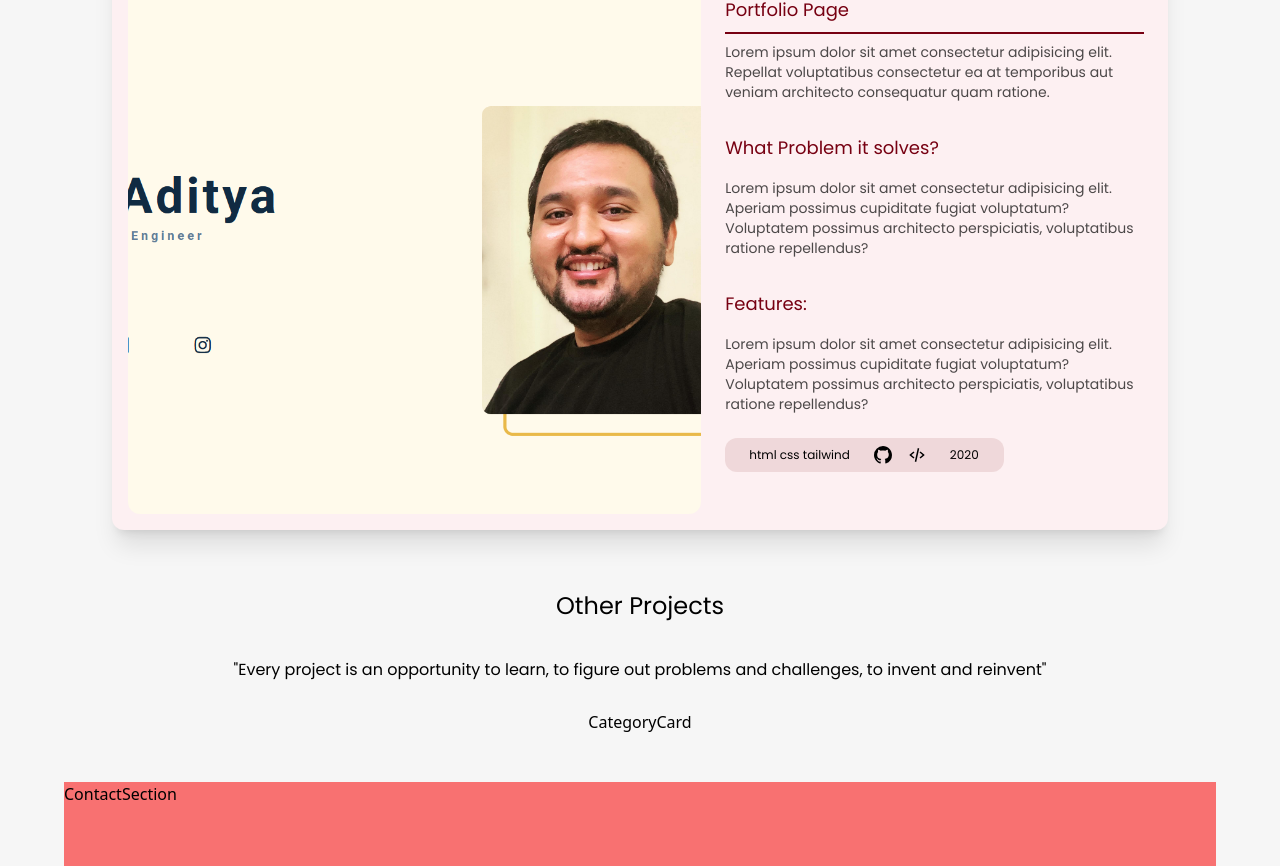
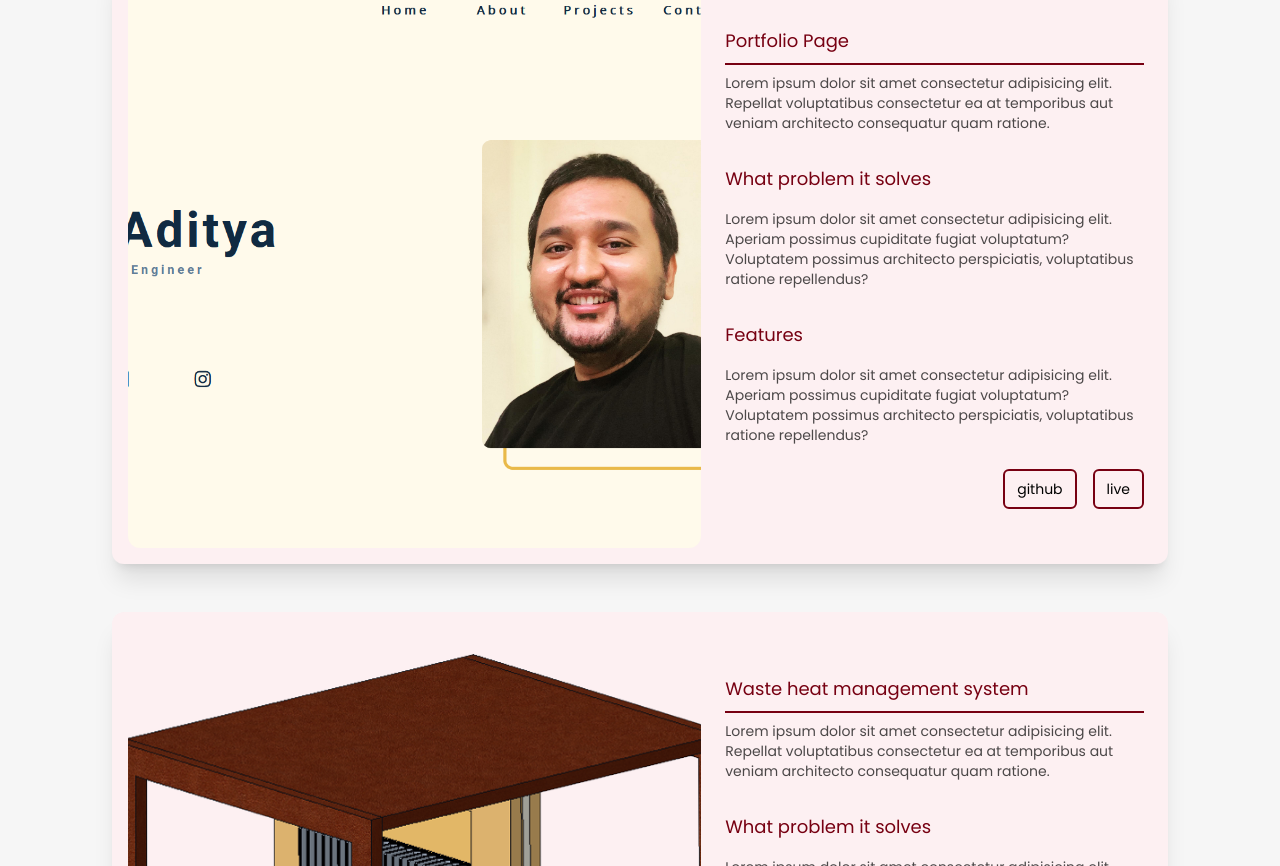
Before and after one commit to iamadityamall/personal-portfolio, a React (Create React App) app: page / in a window 1280 px wide. Shown: the part 1934-2800 px from the top of the page. Built offline with nearby package versions, Linux system fonts and the light colour scheme.

Commit message:
project section completed

```diff
--- a/src/components/CategoryCard.jsx
+++ b/src/components/CategoryCard.jsx
@@ -1,9 +1,38 @@
-import React from 'react'
+import React from "react";
+import SecondaryButton from "./SecondaryButton";
 
-const CategoryCard = () => {
+const CategoryCard = ({ icon, title, info, addInfo }) => {
   return (
-    <div>CategoryCard</div>
-  )
-}
+    <article
+      href="#projects"
+      target="_blank"
+      rel="noreferrer"
+      className="bg-secondary rounded-3xl h-[250px] text-left p-6 flex flex-col justify-between font-Poppins shadow-xl text-darkPurple w-"
+    >
+      {/* category icon */}
+      <div>
+        <img src={icon} alt="" className="w-10 h-10 rounded-full"/>
+      </div>
 
-export default CategoryCard
+      {/* category info */}
+      <div className="space-y-4">
+        <h1 className="text-xl border-b-2 border-darkPurple">{title}</h1>
+        <p className="text-black/70">
+          {info}
+        </p>
+      </div>
+
+      {/* category footer */}
+      <div className="flex flex-row justify-between items-center">
+        <div>{addInfo}</div>
+        <div className="space-x-4 ">
+          <SecondaryButton name="github" />
+          <SecondaryButton name="live" />
+        </div>
+      </div>
+
+    </article>
+  );
+};
+
+export default CategoryCard;
--- a/src/components/Home/AboutSection.jsx
+++ b/src/components/Home/AboutSection.jsx
@@ -3,7 +3,7 @@ import React from "react";
 const About = () => {
   return (
     <main
-      className="h-screen bg-primary flex flex-col text-center justify-evenly space-y-6 md:flex-row md:items-center md:space-x-5 xl:px-12"
+      className="h-screen bg-primary flex flex-col text-center justify-evenly space-y-6 md:flex-row md:space-x-5 xl:px-12 xl:items-center border-darkPurple border-t-2"
       id="about"
     >
       {/* About Me */}
--- a/src/components/Home/ProjectsSection.jsx
+++ b/src/components/Home/ProjectsSection.jsx
@@ -1,15 +1,17 @@
 import React from "react";
 import ProjectsCard from "../ProjectsCard";
 import CategoryCard from "../CategoryCard";
-
+import { otherProjectData } from "../../projectData";
+import { projectData } from "../../projectData";
 
 const ProjectsSection = () => {
+
   return (
     <section
-      className="min-h-screen bg-primary flex flex-col items-center text-center space-y-8 p-2 xl:p-12 xl:space-y-12"
+      className="min-h-screen bg-primary flex flex-col items-center text-center space-y-12 p-2 xl:p-12 xl:space-y-12 border-t-2 border-darkPurple py-12"
       id="projects"
     >
-      <div className="font-Poppins flex flex-col xl:flex-row xl:space-x-10 xl:items-center xl:justify-center xl:w-full">
+      <div className="font-Poppins flex flex-col xl:flex-row xl:space-x-10 xl:items-center xl:justify-center xl:w-full xl:py-4">
         <h1 className="text-2xl p-3 xl:text-5xl">projects-📝</h1>
         <p className="p-4 xl:text-2xl">
           "It takes half your life before you discover life is a do-it-yourself
@@ -18,20 +20,28 @@ const ProjectsSection = () => {
       </div>
 
       {/* Portfolio projects */}
-      <div className="flex flex-col space-y-3 ">
-        <ProjectsCard />
+      <div className="flex flex-col space-y-12 ">
+        {projectData.map((singleProject) => {
+          const {id} = singleProject;
+          return <ProjectsCard key={id} {...singleProject}/>
+        })}
       </div>
 
       {/* some more projects */}
-      <div className="flex flex-col space-y-3">
-        <div className="font-Poppins flex flex-col space-y-2">
-          <h1 className="text-2xl p-3">Other Projects</h1>
-          <p className="p-4 ">
+      <div className="flex flex-col space-y-12 py-12">
+        <div className="font-Poppins flex flex-col xl:flex-row-reverse xl:justify-end xl:items-center">
+          <h1 className="text-2xl p-6 xl:text-3xl xl:py-8 xl:w-96">Other Projects</h1>
+          <p className="p-6 xl:text-2xl xl:text-center">
             "Every project is an opportunity to learn, to figure out problems
             and challenges, to invent and reinvent"
           </p>
         </div>
-        <CategoryCard />
+        <div className="flex flex-col space-y-4 xl:flex-row xl:space-y-0 xl:space-x-8">
+          {otherProjectData.map((singleProject) => {
+            const {id} = singleProject;
+            return <CategoryCard key={id} {...singleProject} />;
+          })}
+        </div>
       </div>
     </section>
   );
--- a/src/components/ProjectsCard.jsx
+++ b/src/components/ProjectsCard.jsx
@@ -1,17 +1,15 @@
 import React from "react";
-import ProfilePicture from "../images/portfolio-website.png";
-import { VscGithubInverted } from "react-icons/vsc";
-import { BiCodeAlt } from "react-icons/bi";
+import SecondaryButton from "./SecondaryButton";
 
-const ProjectsCard = () => {
+const ProjectsCard = ({image, title_1, title_2, title_3, info_1, info_2, info_3, liveLink}) => {
   return (
     <article className="bg-secondary flex flex-col rounded-xl overflow-auto xl:flex-row xl:items-center shadow-xl p-2 xl:h-[75vh] xl:w-auto">
 
       {/* image container */}
       <div className="w-full h-[300px] xl:h-full p-2">
         <img
-          src={ProfilePicture}
-          alt=""
+          src={image}
+          alt="profile pic"
           className="w-full h-full object-cover rounded-xl"
         />
       </div>
@@ -20,45 +18,32 @@ const ProjectsCard = () => {
       <div className="text-left flex flex-col space-y-4 font-Poppins p-4 xl:w-3/4 xl:h-full xl:justify-center">
         <div className="flex flex-col">
           <h1 className="py-2 text-xl text-darkPurple xl:text-lg border-b-2 border-darkPurple">
-            Portfolio Page
+            {title_1}
           </h1>
           <p className="text-black/70 text-sm xl:text-sm py-2">
-            Lorem ipsum dolor sit amet consectetur adipisicing elit. Repellat
-            voluptatibus consectetur ea at temporibus aut veniam architecto
-            consequatur quam ratione.
+            {info_1}
           </p>
         </div>
         <div className="flex flex-col">
           <h1 className="py-2 text-xl text-darkPurple xl:text-lg">
-            What Problem it solves?
+            {title_2}
           </h1>
           <p className="text-black/70 text-sm xl:text-sm py-2">
-            Lorem ipsum dolor sit amet consectetur adipisicing elit. Aperiam
-            possimus cupiditate fugiat voluptatum? Voluptatem possimus
-            architecto perspiciatis, voluptatibus ratione repellendus?
+            {info_2}
           </p>
         </div>
         <div className="flex flex-col">
-          <h1 className="py-2 text-xl text-darkPurple xl:text-lg">Features:</h1>
+          <h1 className="py-2 text-xl text-darkPurple xl:text-lg">{title_3}</h1>
           <p className="text-black/70 text-sm xl:text-sm py-2">
-            Lorem ipsum dolor sit amet consectetur adipisicing elit. Aperiam
-            possimus cupiditate fugiat voluptatum? Voluptatem possimus
-            architecto perspiciatis, voluptatibus ratione repellendus?
+            {info_3}
           </p>
         </div>
-        <div className="flex flex-col justify-between bg-darkPurple/10 items-center rounded-xl xl:w-4/6">
-          <div className="px-6 text-xs flex space-x-6 w-full justify-center items-center p-2 xl:justify-start xl:w-full">
-            <div>html css tailwind</div>
-            <div className="flex items-center text-sm space-x-4 xl:text-lg">
-              <VscGithubInverted className="cursor-pointer" />
-              <BiCodeAlt className="cursor-pointer" />
-            </div>
-            <div className="">2020</div>
-          </div>
+        <div className="flex justify-start space-x-4 items-center xl:justify-end">
+          <SecondaryButton name="github" />
+          <SecondaryButton name="live" link={liveLink}/>
         </div>
       </div>
 
-      {/* footer */}
     </article>
   );
 };
--- /dev/null
+++ b/src/components/SecondaryButton.jsx
@@ -0,0 +1,16 @@
+import React from "react";
+
+const SecondaryButton = ({ name, link }) => {
+  return (
+    <a
+      href={link}
+      target="_blank"
+      rel="noreferrer"
+      className="py-2 px-3 border-2 border-darkPurple text-sm hover:bg-darkPurple/25 rounded-md"
+    >
+      {name}
+    </a>
+  );
+};
+
+export default SecondaryButton;
--- /dev/null
+++ b/src/projectData.js
@@ -0,0 +1,82 @@
+import profileImg_1 from "./images/portfolio-website.png";
+import profileImg_2 from "./images/design.png";
+import profileImg_3 from "./images/final-project.png";
+
+const projectData = [
+  {
+    id: 0,
+    image: profileImg_1,
+    title_1: "Portfolio Page",
+    info_1:
+      "Lorem ipsum dolor sit amet consectetur adipisicing elit. Repellat voluptatibus consectetur ea at temporibus aut veniam architecto consequatur quam ratione.",
+    title_2: "What problem it solves",
+    info_2:
+      "Lorem ipsum dolor sit amet consectetur adipisicing elit. Aperiam possimus cupiditate fugiat voluptatum? Voluptatem possimus architecto perspiciatis, voluptatibus ratione repellendus?",
+    title_3: "Features",
+    info_3:
+      "Lorem ipsum dolor sit amet consectetur adipisicing elit. Aperiam possimus cupiditate fugiat voluptatum? Voluptatem possimus architecto perspiciatis, voluptatibus ratione repellendus?",
+    liveLink: "https://adityamall.netlify.app/",
+  },
+  {
+    id: 1,
+    image: profileImg_2,
+    title_1: "Waste heat management system",
+    info_1:
+      "Lorem ipsum dolor sit amet consectetur adipisicing elit. Repellat voluptatibus consectetur ea at temporibus aut veniam architecto consequatur quam ratione.",
+    title_2: "What problem it solves",
+    info_2:
+      "Lorem ipsum dolor sit amet consectetur adipisicing elit. Aperiam possimus cupiditate fugiat voluptatum? Voluptatem possimus architecto perspiciatis, voluptatibus ratione repellendus?",
+    title_3: "Features",
+    info_3:
+      "Lorem ipsum dolor sit amet consectetur adipisicing elit. Aperiam possimus cupiditate fugiat voluptatum? Voluptatem possimus architecto perspiciatis, voluptatibus ratione repellendus?",
+    liveLink:
+      "https://adityamall.netlify.app/projects/thermal-fluid/be-peltier-project.html",
+  },
+  {
+    id: 2,
+    image: profileImg_3,
+    title_1: "Peltier air cooler",
+    info_1:
+      "Lorem ipsum dolor sit amet consectetur adipisicing elit. Repellat voluptatibus consectetur ea at temporibus aut veniam architecto consequatur quam ratione.",
+    title_2: "What problem it solves",
+    info_2:
+      "Lorem ipsum dolor sit amet consectetur adipisicing elit. Aperiam possimus cupiditate fugiat voluptatum? Voluptatem possimus architecto perspiciatis, voluptatibus ratione repellendus?",
+    title_3: "Features",
+    info_3:
+      "Lorem ipsum dolor sit amet consectetur adipisicing elit. Aperiam possimus cupiditate fugiat voluptatum? Voluptatem possimus architecto perspiciatis, voluptatibus ratione repellendus?",
+    liveLink:
+      "https://adityamall.netlify.app/projects/thermal-fluid/diplo-pelt-project.html",
+  },
+];
+
+const otherProjectData = [
+  {
+    id: 0,
+    icon: "https://cdn.iconscout.com/icon/free/png-256/react-1-282599.png",
+    title: "react projects",
+    info: " Lorem ipsum, dolor sit amet consectetur adipisicing elit. Laboriosam,",
+    addInfo: "create react app",
+    liveLink: "",
+    gitHubLink: "",
+  },
+  {
+    id: 1,
+    icon: "https://upload.wikimedia.org/wikipedia/commons/thumb/9/99/Unofficial_JavaScript_logo_2.svg/2048px-Unofficial_JavaScript_logo_2.svg.png",
+    title: "javascript projects",
+    info: " Lorem ipsum, dolor sit amet consectetur adipisicing elit. Laboriosam,",
+    addInfo: "webpack & babel",
+    liveLink: "",
+    gitHubLink: "",
+  },
+  {
+    id: 2,
+    icon: "https://cdn1.vectorstock.com/i/1000x1000/33/10/ux-ui-design-icon-outline-vector-33243310.jpg",
+    title: "frontend ui react projects",
+    info: " Lorem ipsum, dolor sit amet consectetur adipisicing elit. Laboriosam,",
+    addInfo: "figma to code",
+    liveLink: "",
+    gitHubLink: "",
+  },
+];
+
+export { projectData, otherProjectData };
```
